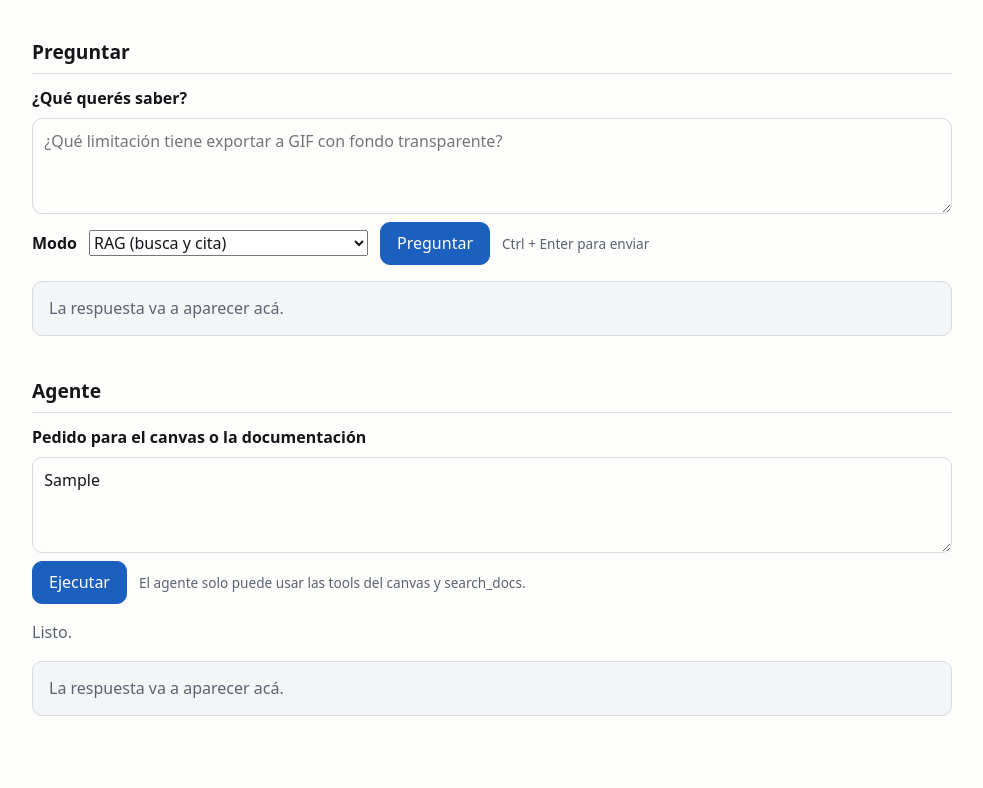
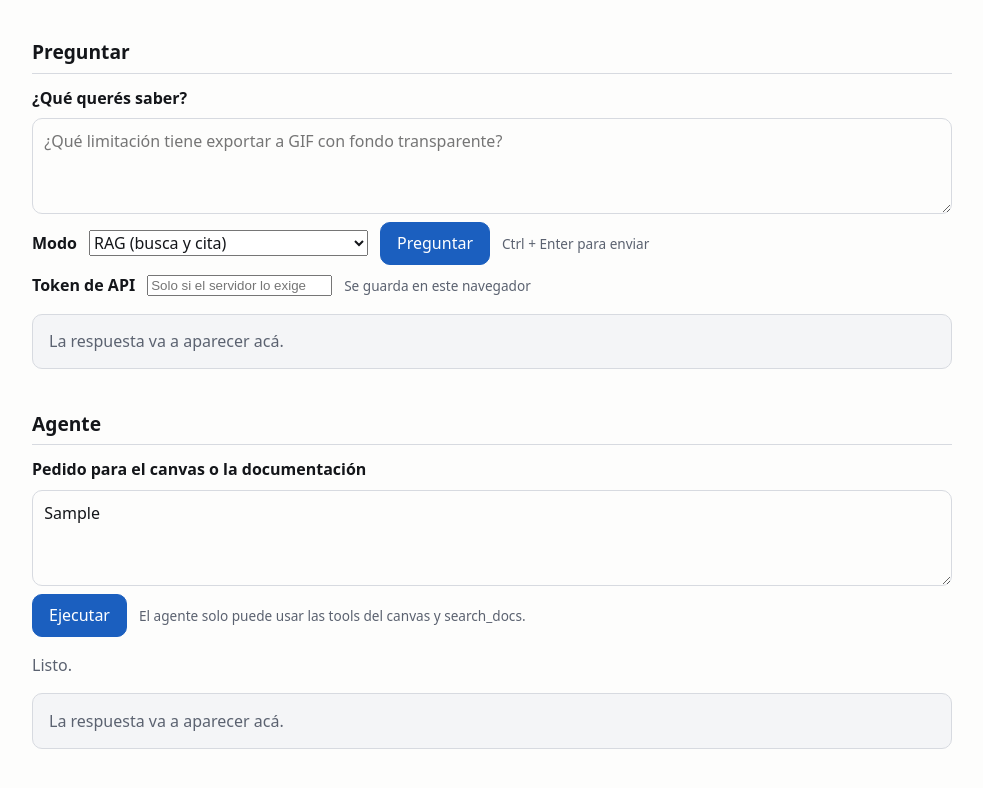
Before and after one commit to R0LM0/doodle-assistant, a website built with Vite: page web/index.html in a window 1280 px wide. Both pictures are taken after typing "Sample" into the empty fields and a click on the button "Ejecutar". Shown: the part 156-944 px from the top of the page, without its empty margins (148-1131 px from the left). Built offline with nearby package versions, Linux system fonts and the light colour scheme; files whose address does not match are found by name.

Commit message:
feat(web): campo token con localStorage
T3 S2. Password opcional, header Authorization en ask/agent.

```diff
--- a/web/index.html
+++ b/web/index.html
@@ -37,6 +37,13 @@
             <button type="submit" id="ask-submit">Preguntar</button>
             <button type="button" id="ask-cancel" hidden>Cancelar</button>
             <span class="hint">Ctrl + Enter para enviar</span>
+          </div>
+
+          <div class="row">
+            <label for="api-token">Token de API</label>
+            <input id="api-token" name="token" type="password" autocomplete="off"
+                   placeholder="Solo si el servidor lo exige" />
+            <span class="hint">Se guarda en este navegador</span>
           </div>
         </form>
 
--- a/web/src/main.ts
+++ b/web/src/main.ts
@@ -36,6 +36,21 @@ const askAnswer = $<HTMLElement>("ask-answer");
 const askTimings = $<HTMLDivElement>("ask-timings");
 const askSourcesWrap = $<HTMLElement>("ask-sources-wrap");
 const askSources = $<HTMLUListElement>("ask-sources");
+const apiToken = $<HTMLInputElement>("api-token");
+
+// The token is optional: the server only demands it when API_TOKEN is set.
+// Kept in localStorage so it survives reloads, never in the URL or history.
+apiToken.value = localStorage.getItem("doodle-api-token") ?? "";
+apiToken.addEventListener("input", () => {
+  if (apiToken.value) localStorage.setItem("doodle-api-token", apiToken.value);
+  else localStorage.removeItem("doodle-api-token");
+});
+
+function authHeaders(): Record<string, string> {
+  const headers: Record<string, string> = { "Content-Type": "application/json" };
+  if (apiToken.value.trim()) headers["Authorization"] = `Bearer ${apiToken.value.trim()}`;
+  return headers;
+}
 
 const agentForm = $<HTMLFormElement>("agent-form");
 const agentInput = $<HTMLTextAreaElement>("agent-input");
@@ -58,7 +73,7 @@ async function streamSSE(
 ): Promise<void> {
   const response = await fetch(path, {
     method: "POST",
-    headers: { "Content-Type": "application/json" },
+    headers: authHeaders(),
     body: JSON.stringify(body),
     signal,
   });
```
